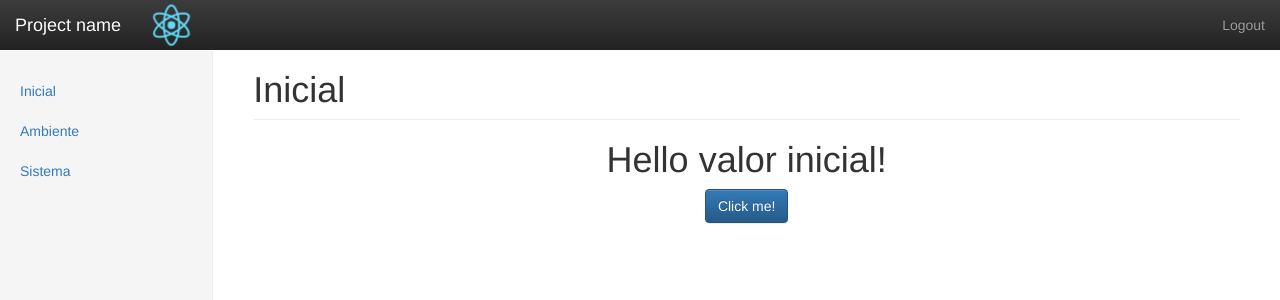
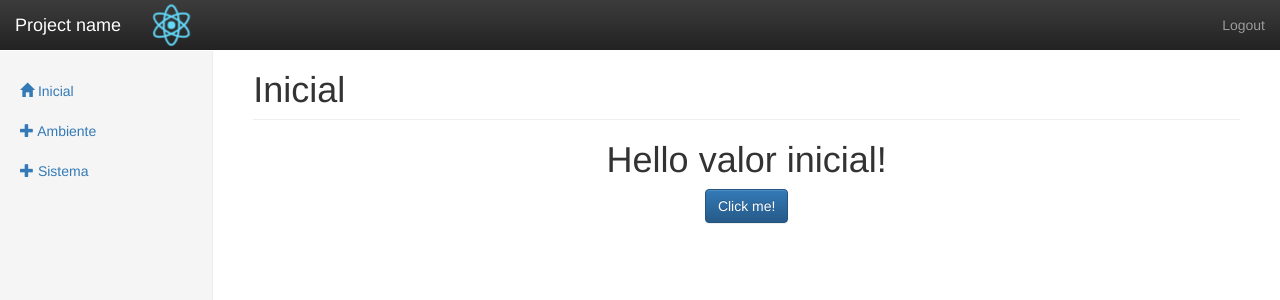
Before and after one commit to marcusjpl/reactClient, a React (Create React App) app: page / in a window 1280 px wide. Shown: the top 300 px of the page. Built offline with nearby package versions, Linux system fonts and the light colour scheme.

Commit message:
add Glyphicon

```diff
--- a/src/template/Menu.js
+++ b/src/template/Menu.js
@@ -1,5 +1,5 @@
 import React, { Component } from 'react';
-import { Button } from 'react-bootstrap';
+import { Button,Glyphicon } from 'react-bootstrap';
 import { Link } from 'react-router-dom'
 
 export default class Menu extends React.Component {
@@ -11,9 +11,9 @@ export default class Menu extends React.Component {
 
                <ul className="nav nav-sidebar">
                  {/*<li className="active"><a href="#">Overview <span className="sr-only">(current)</span></a></li>*/}
-                 <li><Link to={'/'}>Inicial</Link></li>
-                 <li><Link to={'/ambiente'}>Ambiente</Link></li>
-                 <li><Link to={'/sistema'}>Sistema</Link></li>
+                 <li><Link to={'/'}><Glyphicon glyph="home" />   Inicial</Link></li>
+                 <li><Link to={'/ambiente'}><Glyphicon glyph="plus" />   Ambiente</Link></li>
+                 <li><Link to={'/sistema'}><Glyphicon glyph="plus" />   Sistema</Link></li>
                </ul>
 
           </div>
```
